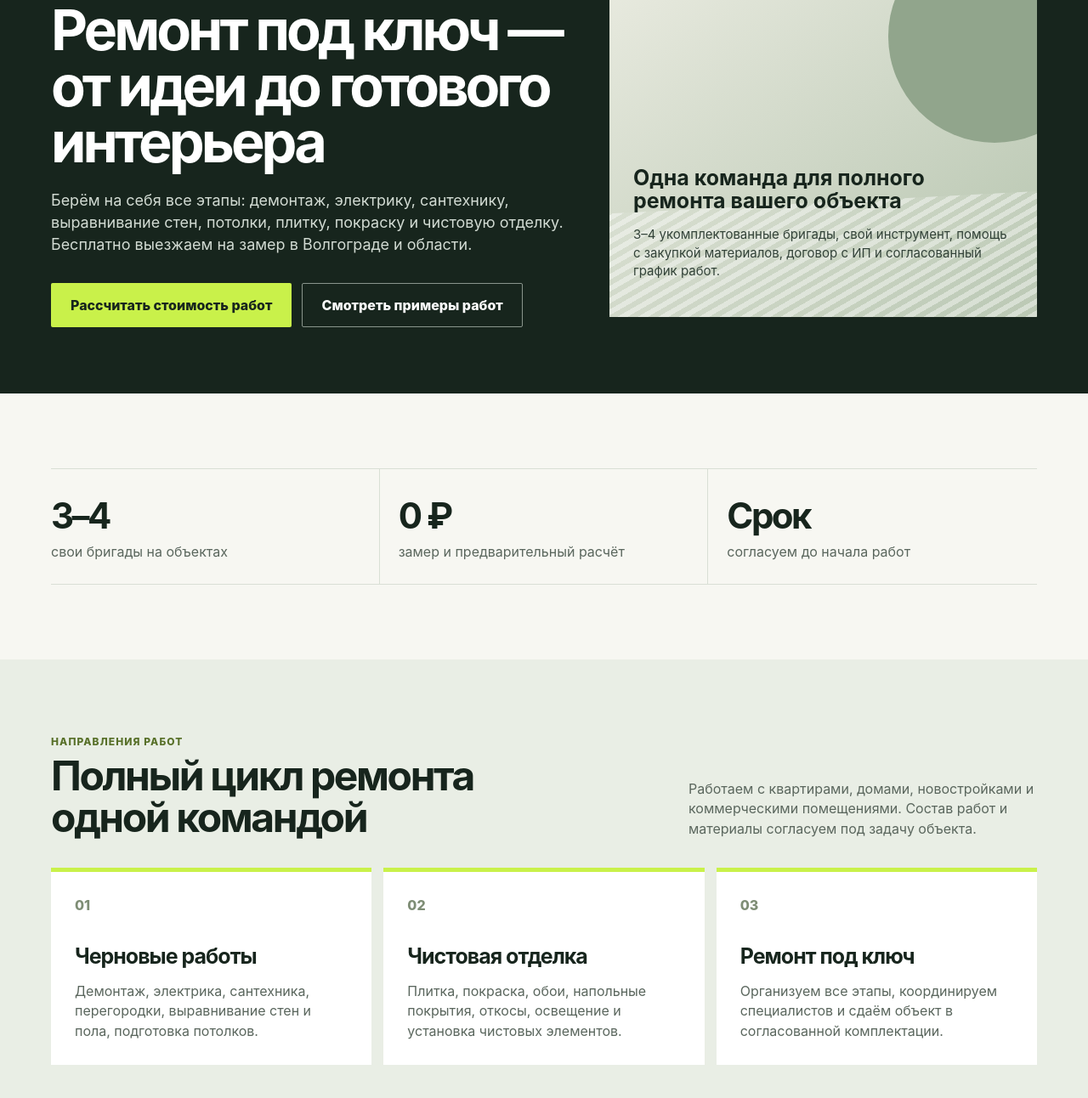
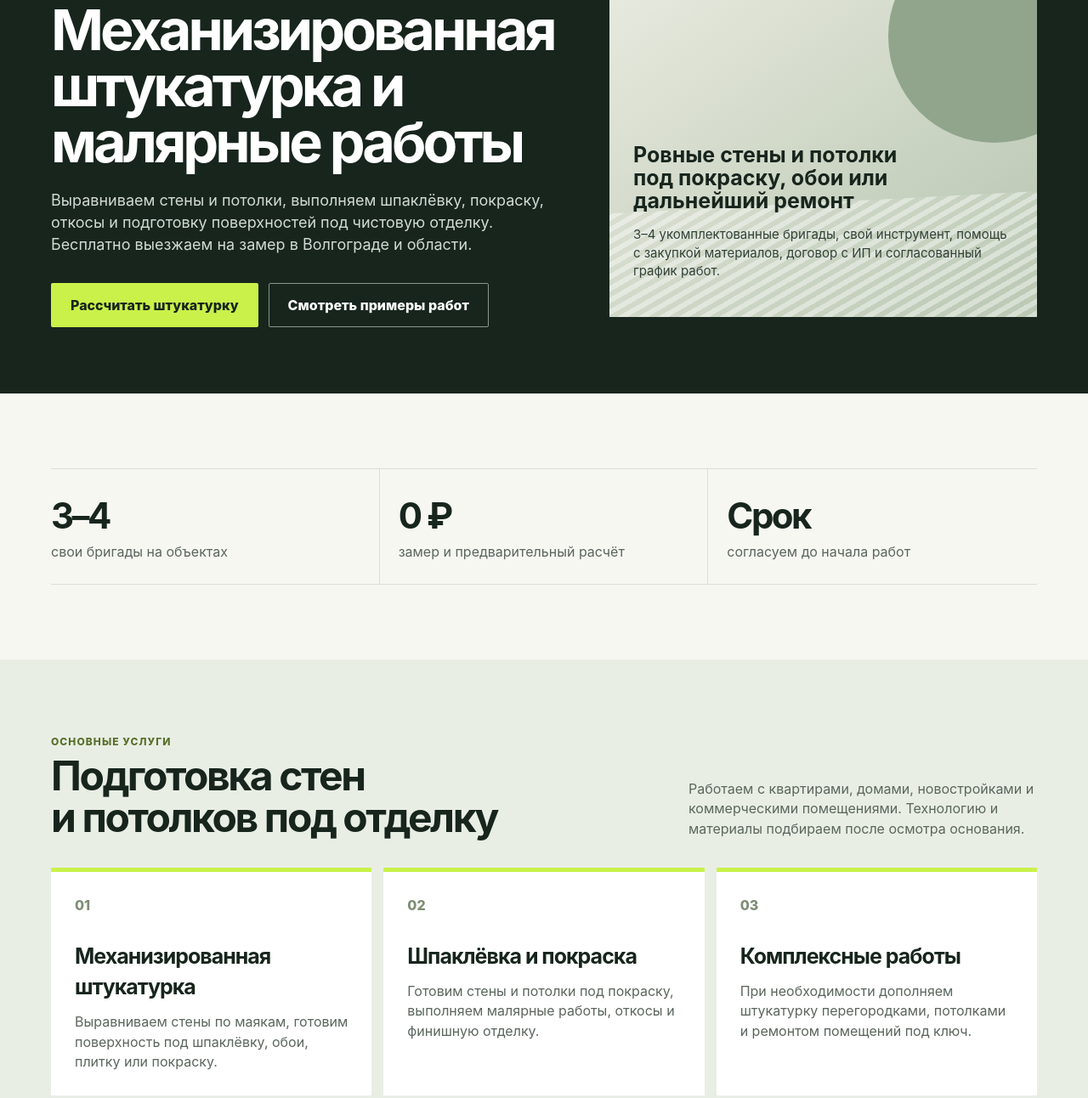
Before and after one commit to pokatilovivan10-hub/volgograd-plastering-preview, a plain HTML site: page index.html in a window 1280 px wide. Shown: the part 173-1465 px from the top of the page at 85% size. Drawn offline with Linux system fonts and the light colour scheme.

Commit message:
Refocus landing copy on plastering and painting

```diff
--- a/index.html
+++ b/index.html
@@ -3,8 +3,8 @@
 <head>
   <meta charset="utf-8">
   <meta name="viewport" content="width=device-width, initial-scale=1">
-  <meta name="description" content="ГЕОМАСТЕРИКА — ремонт квартир, домов и коммерческих помещений под ключ в Волгограде и области.">
-  <title>ГЕОМАСТЕРИКА — ремонт под ключ в Волгограде</title>
+  <meta name="description" content="ГЕОМАСТЕРИКА — механизированная штукатурка стен, шпаклёвка и малярные работы в Волгограде и области.">
+  <title>ГЕОМАСТЕРИКА — штукатурка и малярные работы в Волгограде</title>
   <style>
     :root { --ink:#17251d; --muted:#5a665d; --line:#d9dfd5; --paper:#f7f7f2; --lime:#c9f14a; --lime-dark:#a8d528; --wood:#dba56b; --white:#fff; }
     * { box-sizing:border-box; } html { scroll-behavior:smooth; } body { margin:0; font-family:Inter,Arial,sans-serif; color:var(--ink); background:var(--paper); line-height:1.45; } a { color:inherit; text-decoration:none; }
@@ -26,18 +26,18 @@
 <body>
   <header class="top"><div class="wrap nav"><a class="brand" href="#top">ГЕО<span>МАСТЕРИКА</span></a><nav class="nav-links"><a href="#services">Услуги</a><a href="#cases">Работы</a><a href="#process">Этапы</a><a href="#contacts">Контакты</a></nav><div class="phone">Волгоград и область<strong class="contact-placeholder">Телефон клиента</strong></div></div></header>
   <main id="top">
-    <section class="hero"><div class="wrap hero-grid"><div><div class="eyebrow">Ремонт квартир · домов · коммерческих помещений</div><h1>Ремонт под ключ — от идеи до готового интерьера</h1><p>Берём на себя все этапы: демонтаж, электрику, сантехнику, выравнивание стен, потолки, плитку, покраску и чистовую отделку. Бесплатно выезжаем на замер в Волгограде и области.</p><div class="buttons"><a class="button main" href="#estimate">Рассчитать стоимость работ</a><a class="button ghost" href="#cases">Смотреть примеры работ</a></div></div><aside class="hero-card"><b>Одна команда для полного ремонта вашего объекта</b><p>3–4 укомплектованные бригады, свой инструмент, помощь с закупкой материалов, договор с ИП и согласованный график работ.</p></aside></div></section>
+    <section class="hero"><div class="wrap hero-grid"><div><div class="eyebrow">Волгоград и область · квартиры · дома · коммерция</div><h1>Механизированная штукатурка и малярные работы</h1><p>Выравниваем стены и потолки, выполняем шпаклёвку, покраску, откосы и подготовку поверхностей под чистовую отделку. Бесплатно выезжаем на замер в Волгограде и области.</p><div class="buttons"><a class="button main" href="#estimate">Рассчитать штукатурку</a><a class="button ghost" href="#cases">Смотреть примеры работ</a></div></div><aside class="hero-card"><b>Ровные стены и потолки под покраску, обои или дальнейший ремонт</b><p>3–4 укомплектованные бригады, свой инструмент, помощь с закупкой материалов, договор с ИП и согласованный график работ.</p></aside></div></section>
     <section><div class="wrap facts"><div class="fact"><strong>3–4</strong><span>свои бригады на объектах</span></div><div class="fact"><strong>0 ₽</strong><span>замер и предварительный расчёт</span></div><div class="fact"><strong>Срок</strong><span>согласуем до начала работ</span></div></div></section>
-    <section class="services" id="services"><div class="wrap"><div class="section-head"><div><div class="eyebrow">Направления работ</div><h2>Полный цикл ремонта<br>одной командой</h2></div><p>Работаем с квартирами, домами, новостройками и коммерческими помещениями. Состав работ и материалы согласуем под задачу объекта.</p></div><div class="grid-3"><article class="service"><div class="num">01</div><h3>Черновые работы</h3><p>Демонтаж, электрика, сантехника, перегородки, выравнивание стен и пола, подготовка потолков.</p></article><article class="service"><div class="num">02</div><h3>Чистовая отделка</h3><p>Плитка, покраска, обои, напольные покрытия, откосы, освещение и установка чистовых элементов.</p></article><article class="service"><div class="num">03</div><h3>Ремонт под ключ</h3><p>Организуем все этапы, координируем специалистов и сдаём объект в согласованной комплектации.</p></article></div></div></section>
+    <section class="services" id="services"><div class="wrap"><div class="section-head"><div><div class="eyebrow">Основные услуги</div><h2>Подготовка стен<br>и потолков под отделку</h2></div><p>Работаем с квартирами, домами, новостройками и коммерческими помещениями. Технологию и материалы подбираем после осмотра основания.</p></div><div class="grid-3"><article class="service"><div class="num">01</div><h3>Механизированная штукатурка</h3><p>Выравниваем стены по маякам, готовим поверхность под шпаклёвку, обои, плитку или покраску.</p></article><article class="service"><div class="num">02</div><h3>Шпаклёвка и покраска</h3><p>Готовим стены и потолки под покраску, выполняем малярные работы, откосы и финишную отделку.</p></article><article class="service"><div class="num">03</div><h3>Комплексные работы</h3><p>При необходимости дополняем штукатурку перегородками, потолками и ремонтом помещений под ключ.</p></article></div></div></section>
     <section id="process"><div class="wrap"><div class="section-head"><div><div class="eyebrow">Прозрачный процесс</div><h2>Планируем работы<br>до первой закупки</h2></div><p>Сначала понимаем объём и состояние основания — после этого рассчитываем смету и график.</p></div><div class="process"><article class="step"><b>01</b><h3>Замер</h3><p>Бесплатно выезжаем в Волгограде и до 30 км от города.</p></article><article class="step"><b>02</b><h3>Смета и договор</h3><p>Фиксируем состав работ, материалы, сроки и этапы оплаты.</p></article><article class="step"><b>03</b><h3>Закупка и подготовка</h3><p>Закупаем материалы в большинстве случаев, завозим и готовим объект.</p></article><article class="step"><b>04</b><h3>Сдача результата</h3><p>Показываем выполненные этапы, оформляем документы по объекту.</p></article></div></div></section>
-    <section class="cases" id="cases"><div class="wrap"><div class="section-head"><div><div class="eyebrow">Примеры работ</div><h2>Ремонт на разных<br>этапах и объектах</h2></div><p>Показываем реальное портфолио: подготовку помещений, санузлы, квартиры и готовые интерьеры.</p></div><div class="case-grid"><article class="case"><img class="case-photo" src="assets/kommerciya-podgotovka-gkl.jpg" alt="Подготовка стен в коммерческом помещении"><span>Кейс 01 · коммерческое помещение</span><h3>Подготовка объекта к чистовой отделке</h3><p>Перегородки, разводка коммуникаций и подготовка стен под дальнейшие работы.</p></article><article class="case"><img class="case-photo" src="assets/interior-living.jpg" alt="Готовая гостиная после ремонта"><span>Кейс 02 · квартира</span><h3>Комплексный ремонт квартиры</h3><p>Чистовая отделка, свет, декоративные решения и напольные покрытия.</p></article><article class="case"><img class="case-photo" src="assets/bath-large-format.jpg" alt="Санузел после ремонта"><span>Кейс 03 · санузел</span><h3>Санузел под ключ</h3><p>Подготовка основания, облицовка, монтаж и аккуратные примыкания.</p></article></div></div></section>
+    <section class="cases" id="cases"><div class="wrap"><div class="section-head"><div><div class="eyebrow">Примеры работ</div><h2>Подготовка стен<br>и готовая отделка</h2></div><p>Показываем реальные этапы: выравнивание поверхностей, подготовку помещений и результат после чистовой отделки.</p></div><div class="case-grid"><article class="case"><img class="case-photo" src="assets/kommerciya-podgotovka-gkl.jpg" alt="Подготовка стен в коммерческом помещении"><span>Кейс 01 · коммерческое помещение</span><h3>Подготовка стен под чистовую отделку</h3><p>Перегородки, разводка коммуникаций и выравнивание поверхностей под дальнейшие работы.</p></article><article class="case"><img class="case-photo" src="assets/interior-living.jpg" alt="Готовая гостиная после отделки"><span>Кейс 02 · квартира</span><h3>Ровные поверхности в готовом интерьере</h3><p>Результат подготовки стен и потолков перед финишной отделкой.</p></article><article class="case"><img class="case-photo" src="assets/bath-large-format.jpg" alt="Санузел после отделки"><span>Кейс 03 · санузел</span><h3>Подготовка основания и облицовка</h3><p>Работа с геометрией, примыканиями и поверхностями влажного помещения.</p></article></div></div></section>
     <section><div class="wrap"><div class="section-head"><div><div class="eyebrow">Галерея работ</div><h2>Детали, за которые<br>отвечает отделка</h2></div><p>От подготовительных этапов до готового интерьера: стены, плитка, откосы, примыкания, свет и чистовая геометрия.</p></div><div class="gallery"><img src="assets/interior-hall.jpg" alt="Прихожая после дизайнерской отделки"><img src="assets/interior-console.jpg" alt="Отделка прихожей"><img src="assets/bath-tile-install.jpg" alt="Облицовка санузла плиткой"><img src="assets/bath-subway-tile.jpg" alt="Укладка настенной плитки"><img src="assets/interior-shelving.jpg" alt="Готовая отделка прихожей"><img src="assets/interior-living.jpg" alt="Гостиная после отделки"><img src="assets/interior-kitchen.jpg" alt="Кухонная зона после отделки"><img src="assets/interior-bedroom.jpg" alt="Спальня после отделки"><img src="assets/interior-lighting.jpg" alt="Финишная отделка стен и освещение"></div></div></section>
-    <section><div class="wrap advantages"><div><div class="eyebrow">Почему нас выбирают</div><h2 style="font-size:clamp(34px,4vw,52px);line-height:1.02;letter-spacing:-.05em;margin:9px 0">Организуем ремонт без поиска отдельных мастеров</h2></div><div class="adv-list"><article class="adv"><b>01</b><div><h3>Свой инструмент и укомплектованные бригады</h3><p>Работаем своей техникой и закрываем этапы ремонта согласованной командой.</p></div></article><article class="adv"><b>02</b><div><h3>Работаем с квартирами, домами и коммерцией</h3><p>Оцениваем задачу на замере и предлагаем состав работ под конкретный объект.</p></div></article><article class="adv"><b>03</b><div><h3>Договор и расчёт до старта</h3><p>Работаем через ИП, оформляем договор и согласуем смету, сроки и этапы оплаты.</p></div></article><article class="adv"><b>04</b><div><h3>Помогаем с закупкой материалов</h3><p>При необходимости берём закупку на себя и согласуем материалы с заказчиком.</p></div></article></div></div></section>
-    <section class="estimate" id="estimate"><div class="wrap estimate-box"><div><div class="eyebrow">Бесплатный расчёт</div><h2>Узнайте стоимость ремонта по вашему объекту</h2><p>Оставьте контакты: уточним тип объекта, задачи и желаемый результат, затем подготовим предварительный расчёт и согласуем время замера.</p></div><form class="form" onsubmit="event.preventDefault(); this.querySelector('button').textContent='Заявка принята';"><input aria-label="Имя" placeholder="Ваше имя" required><input aria-label="Телефон" placeholder="Телефон" required><select aria-label="Услуга"><option>Ремонт под ключ</option><option>Черновые работы</option><option>Чистовая отделка</option><option>Ремонт санузла</option><option>Коммерческое помещение</option></select><label class="consent"><input type="checkbox" required><span>Я даю согласие на обработку персональных данных и принимаю <a href="#privacy">политику обработки персональных данных</a>.</span></label><button class="button main" type="submit">Получить расчёт</button></form></div></section>
+    <section><div class="wrap advantages"><div><div class="eyebrow">Почему нас выбирают</div><h2 style="font-size:clamp(34px,4vw,52px);line-height:1.02;letter-spacing:-.05em;margin:9px 0">Берём подготовку поверхностей на себя</h2></div><div class="adv-list"><article class="adv"><b>01</b><div><h3>Свои бригады и оборудование</h3><p>Работаем механизированным способом и своей техникой — без поиска исполнителей на каждый этап.</p></div></article><article class="adv"><b>02</b><div><h3>Контролируем геометрию стен</h3><p>На замере определяем состояние основания и предлагаем технологию под задачу помещения.</p></div></article><article class="adv"><b>03</b><div><h3>Договор и расчёт до старта</h3><p>Работаем через ИП, оформляем договор и согласуем смету, сроки и этапы оплаты.</p></div></article><article class="adv"><b>04</b><div><h3>Помогаем с закупкой материалов</h3><p>При необходимости берём закупку на себя и согласуем материалы с заказчиком.</p></div></article></div></div></section>
+    <section class="estimate" id="estimate"><div class="wrap estimate-box"><div><div class="eyebrow">Бесплатный расчёт</div><h2>Рассчитаем штукатурку и малярные работы по вашему объекту</h2><p>Оставьте контакты: уточним площадь, состояние стен и необходимый результат, затем подготовим предварительный расчёт и согласуем время замера.</p></div><form class="form" onsubmit="event.preventDefault(); this.querySelector('button').textContent='Заявка принята';"><input aria-label="Имя" placeholder="Ваше имя" required><input aria-label="Телефон" placeholder="Телефон" required><select aria-label="Услуга"><option>Механизированная штукатурка</option><option>Шпаклёвка стен и потолков</option><option>Малярные работы и покраска</option><option>Откосы и подготовка поверхностей</option><option>Комплексные работы</option></select><label class="consent"><input type="checkbox" required><span>Я даю согласие на обработку персональных данных и принимаю <a href="#privacy">политику обработки персональных данных</a>.</span></label><button class="button main" type="submit">Получить расчёт</button></form></div></section>
     <section><div class="wrap"><div class="section-head"><div><div class="eyebrow">Вопросы и ответы</div><h2>До начала работ</h2></div></div><div class="faq"><details><summary>С какими объектами работаете?</summary><p>Квартиры, дома, новостройки и коммерческие помещения. На замере определяем оптимальный состав работ и технологию.</p></details><details><summary>Выезжаете за пределы Волгограда?</summary><p>Работаем по всем районам города и обычно выезжаем до 30 км. Для крупных долгосрочных объектов возможен другой город.</p></details><details><summary>Кто покупает материалы?</summary><p>В большинстве случаев закупку берём на себя и согласуем материалы с заказчиком до начала работ.</p></details><details><summary>Когда сможете приступить?</summary><p>Срок начала согласуем после замера, сметы и подтверждения комплектации материалов.</p></details></div></div></section>
     <section><div class="wrap"><div class="section-head"><div><div class="eyebrow">Портфолио</div><h2>Реальные работы<br>одной команды</h2></div><p>Готовые интерьеры и ключевые этапы работ: санузлы, жилые зоны, кухни, спальни и подготовка поверхностей.</p></div><div class="gallery"><img src="assets/portfolio-finish-01-hallway.jpg" alt="Прихожая после чистовой отделки"><img src="assets/portfolio-finish-03-bathroom.jpg" alt="Санузел после облицовки"><img src="assets/portfolio-finish-07-living-room.jpg" alt="Гостиная после ремонта"><img src="assets/portfolio-finish-08-kitchen.jpg" alt="Кухня и столовая после отделки"><img src="assets/portfolio-additional-02-bedroom.jpg" alt="Спальня после отделки"><img src="assets/portfolio-additional-10-wall-prep.jpg" alt="Подготовка стен из ГКЛ"><img src="assets/portfolio-additional-09-ceiling-prep.jpg" alt="Подготовка потолка и стен"><img src="assets/portfolio-finish-05-bathroom.jpg" alt="Облицовка ванной зоны плиткой"></div></div></section>
     <section class="legal" id="privacy"><div class="wrap"><div class="eyebrow">Юридическая информация</div><h2>Политика обработки персональных данных</h2><p>Оператор сайта обрабатывает имя и номер телефона только для связи по заявке, расчёта стоимости и организации замера. Данные не передаются третьим лицам, кроме случаев, предусмотренных законодательством РФ. Согласие можно отозвать, связавшись с исполнителем по указанным на сайте контактам.</p><p><strong>Реквизиты исполнителя:</strong> ИП — реквизиты, ИНН/ОГРНИП и адрес будут размещены после предоставления данных исполнителя.</p></div></section>
   </main>
-  <footer id="contacts"><div class="wrap foot"><div><a class="brand" href="#top">ГЕО<span>МАСТЕРИКА</span></a><p>Ремонт квартир, домов и коммерческих помещений под ключ в Волгограде и области.</p><p><a href="#privacy">Политика обработки персональных данных</a></p></div><div><div style="color:#c3cec5;font-size:13px">Телефон и мессенджеры</div><strong class="contact-placeholder">Указать контакты клиента</strong><div class="photo-note">Для запуска заявок нужен контакт клиента и канал их приёма.</div></div></div></footer>
+  <footer id="contacts"><div class="wrap foot"><div><a class="brand" href="#top">ГЕО<span>МАСТЕРИКА</span></a><p>Механизированная штукатурка, шпаклёвка и малярные работы в Волгограде и области.</p><p><a href="#privacy">Политика обработки персональных данных</a></p></div><div><div style="color:#c3cec5;font-size:13px">Телефон и мессенджеры</div><strong class="contact-placeholder">Указать контакты клиента</strong><div class="photo-note">Для запуска заявок нужен контакт клиента и канал их приёма.</div></div></div></footer>
 </body>
 </html>
```
